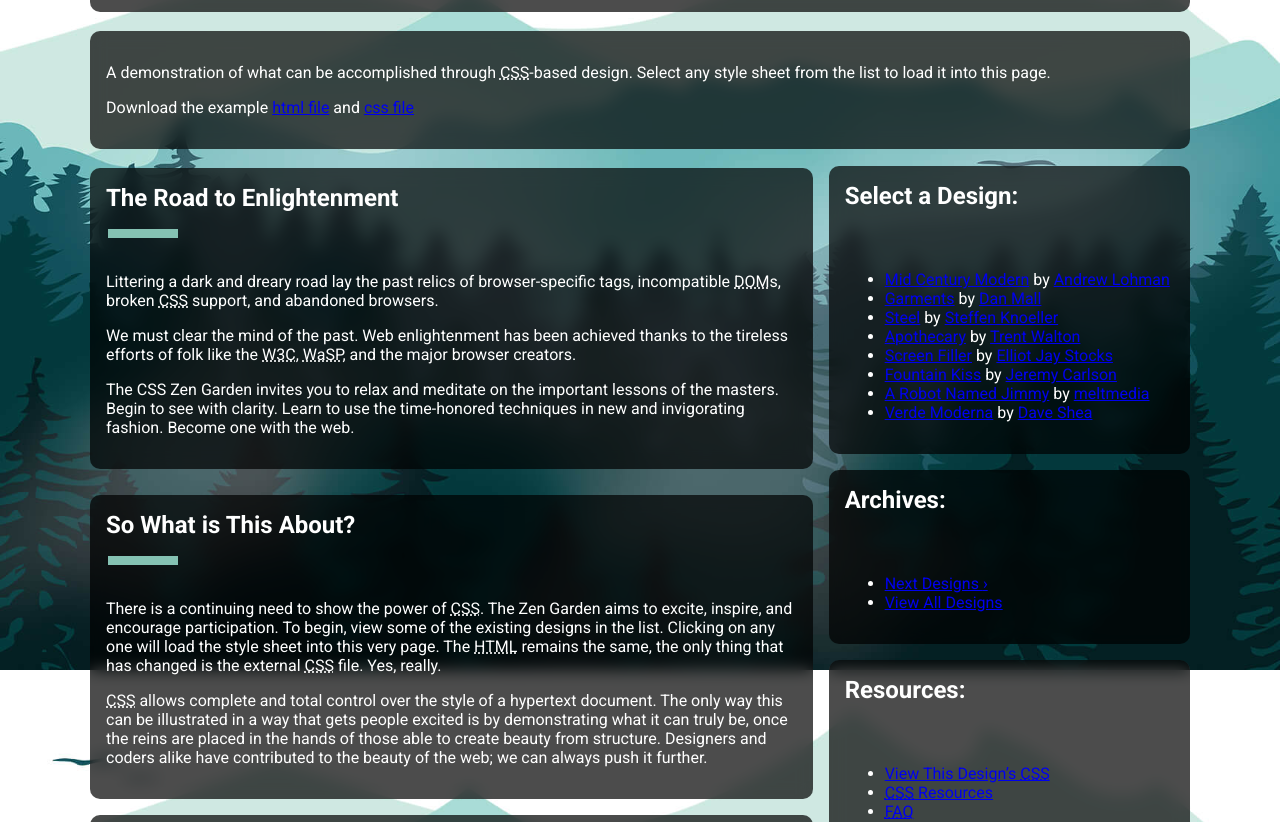
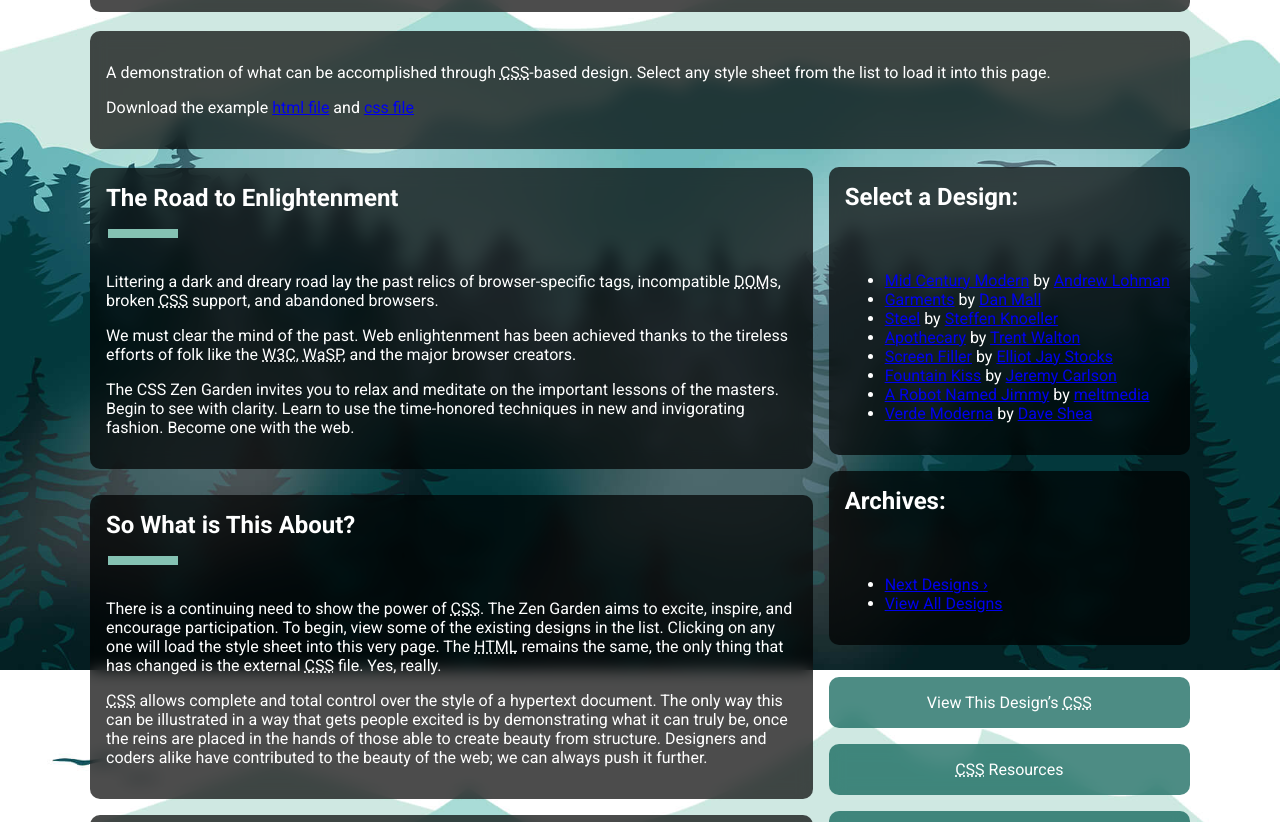
Before and after one commit to this-is-matt/ZenGardenGroupProject, a plain HTML site: page index.html in a window 1280 px wide. Shown: the part 130-952 px from the top of the page. Drawn offline with Linux system fonts and the light colour scheme.

Commit message:
styled buttons and added scss variables

```diff
--- a/style.scss
+++ b/style.scss
@@ -1,12 +1,11 @@
-@import url('https://fonts.googleapis.com/css2?family=Roboto:ital,wght@0,100;0,300;0,400;0,500;0,700;0,900;1,100;1,300;1,400;1,500;1,700;1,900&display=swap');
+@import url("https://fonts.googleapis.com/css2?family=Roboto:ital,wght@0,100;0,300;0,400;0,500;0,700;0,900;1,100;1,300;1,400;1,500;1,700;1,900&display=swap");
 
-// Colors
-$transparent-bg: rgba(0,0,0,.7);
-$color-black: #000000;
-$color-teal: #025c50;
+// SCSS Variables
+$color-teal: #025C50;
+$color-teal-transparent: rgba(2, 92, 80, .7);
 $color-mint: #85c2b3;
-$color-offw: #e8e8e8;
-$color-white: #ffffff;
+$color-mint-transparent: rgba(133, 194, 179, .7);
+$blur: 8px;
 
 body {
   background-image: url("assets/images/bg-image.jpg");
@@ -14,7 +13,7 @@ body {
   background-repeat: no-repeat;
   background-size: cover;
   font-family: "Roboto", sans-serif;
-    color: $color-white;
+  color: #ffffff;
 }
 
 header,
@@ -23,13 +22,41 @@ header,
 .supporting > div,
 .design-selection,
 .design-archives,
-.zen-resources,
 footer {
-    background-color: $transparent-bg;
+  background-color: rgba(0, 0, 0, 0.7);
   border-radius: 10px;
   padding: 1em;
   margin: 1em 0;
-    backdrop-filter: blur(8px);
+  backdrop-filter: blur($blur);
+}
+
+.resources {
+    display: none;
+}
+
+.zen-resources {
+    margin-top: 2em;
+
+    & > ul {
+        padding-left: 0;
+
+        & > li {
+            list-style: none;
+            text-align: center;
+            margin-bottom: 1em;
+            background-color: $color-teal-transparent;
+            backdrop-filter: blur($blur);
+            padding: 1em;
+            border-radius: 10px;
+
+            & > a,
+            & > a:visited {
+                color: white;
+                text-decoration: none;
+
+            }
+        }
+    }
 }
 
 header {
@@ -38,16 +65,15 @@ header {
   grid-column-gap: 1rem;
 }
 
-// Header image
 header::before {
-    background-image: url('assets/branding/headLogo.png');
+  background-image: url("assets/branding/headLogo.png");
   background-size: 95px 100px;
   background-repeat: no-repeat;
   display: inline-block;
   width: 100px;
   height: 100px;
-    content:"";
-    grid-row: 1 / 3;
+  content: "";
+  grid-row: 1/3;
 }
 
 header > h1,
@@ -57,7 +83,7 @@ header > h2 {
 }
 
 header > h1 {
-    margin-top: .8rem;
+  margin-top: 0.8rem;
 }
 
 h3 {
@@ -66,14 +92,13 @@ h3 {
   margin-top: 0;
 }
 
-// Divider
 .preamble > h3::after,
 .explanation > h3::after,
 .participation > h3::after,
 .benefits > h3::after,
 .requirements > h3::after {
-    font-size: .3em;
-    content:"";
+  font-size: 0.3em;
+  content: "";
   width: 0;
   height: 0;
   border-left: 70px solid $color-mint;
@@ -101,8 +126,6 @@ h3 {
   right: 150px;
 }
 
-
-// LARGE SCREENS
 @media (min-width: 1000px) {
   body {
     margin: 0 auto;
@@ -117,32 +140,33 @@ h3 {
   }
 
   #zen-intro {
-        grid-column: 1 / 3;
+    grid-column: 1/3;
     display: grid;
     grid-template-columns: 2fr 1fr;
     column-gap: 1rem;
-
-        & > header {
-            margin: .6rem 0;
-            grid-column: 1 / 3;
   }
+  #zen-intro > header {
+    margin: 0.6rem 0;
+    grid-column: 1/3;
   }
 
   .summary {
-        margin: .6rem 0;
-        grid-column: 1 / 3;
+    margin: 0.6rem 0;
+    grid-column: 1/3;
     grid-row: 3;
   }
 
   .preamble {
-        margin: .6rem 0;
+    margin: 0.6rem 0;
     grid-column: 1;
     grid-row: 4;
   }
 
   .sidebar {
-        margin: .6rem 0;
+    margin: 0.6rem 0;
     position: relative;
-        top: -338px;
+    top: -21.1rem;
   }
 }
+
+/*# sourceMappingURL=style.scss.map */
```
Also changed, not shown: style.css, 1 other file. Lines whose indentation alone changed are shown as unchanged.
